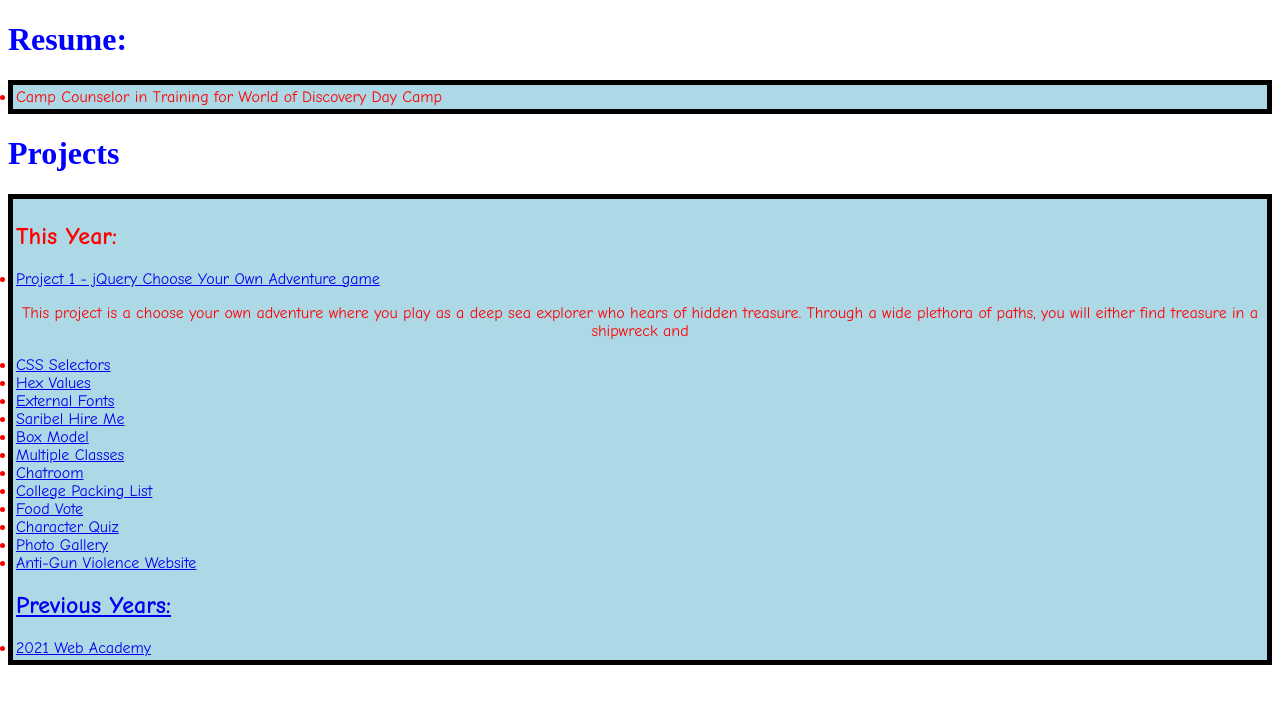
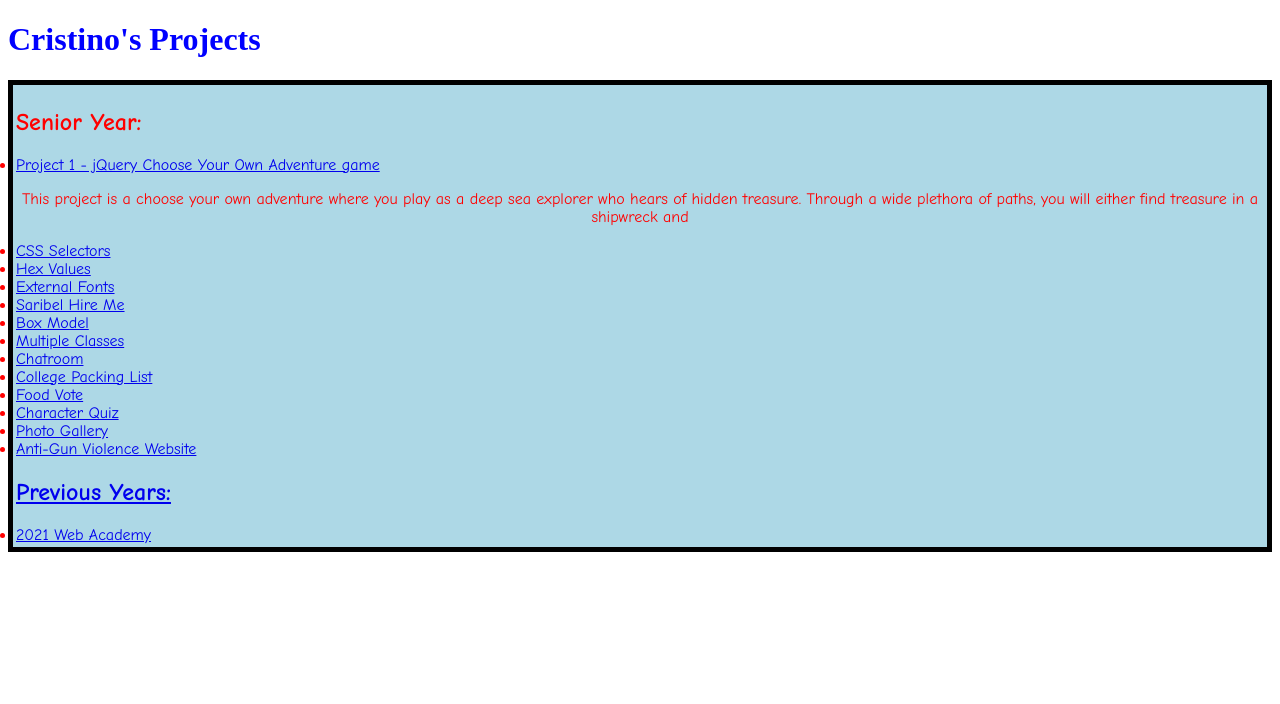
Before and after one commit to cris94ny/CristinoRivera.github.io, a plain HTML site: page index.html in a window 1280 px wide. Drawn offline with Linux system fonts and the light colour scheme.

Commit message:
Update index.html

```diff
--- a/index.html
+++ b/index.html
@@ -8,13 +8,9 @@
     <link href="style.css" rel="stylesheet" type="text/css">
   </head>
   <body>
-    <h1 style="color:blue;">Resume:</h1>
+    <h1 style="color:blue">Cristino's Projects</h1>
     <ul>
-      <li>Camp Counselor in Training for World of Discovery Day Camp</li>
-    </ul>
-    <h1 style="color:blue">Projects</h1>
-    <ul>
-      <h2>This Year:</h2>
+      <h2>Senior Year:</h2>
       <li><a href="https://cris94ny.github.io/Unit-6-Project/" target="_blank">Project 1 - jQuery Choose Your Own Adventure game</a></li>
       <center><p>This project is a choose your own adventure where you play as a deep sea explorer who hears of hidden treasure. Through a wide plethora of paths, you will either find treasure in a shipwreck and </p></center>
       <li><a href="https://cris94ny.github.io/CSS-Selectors-Practice.github.io/" target="_blank">CSS Selectors</a></li>
```
